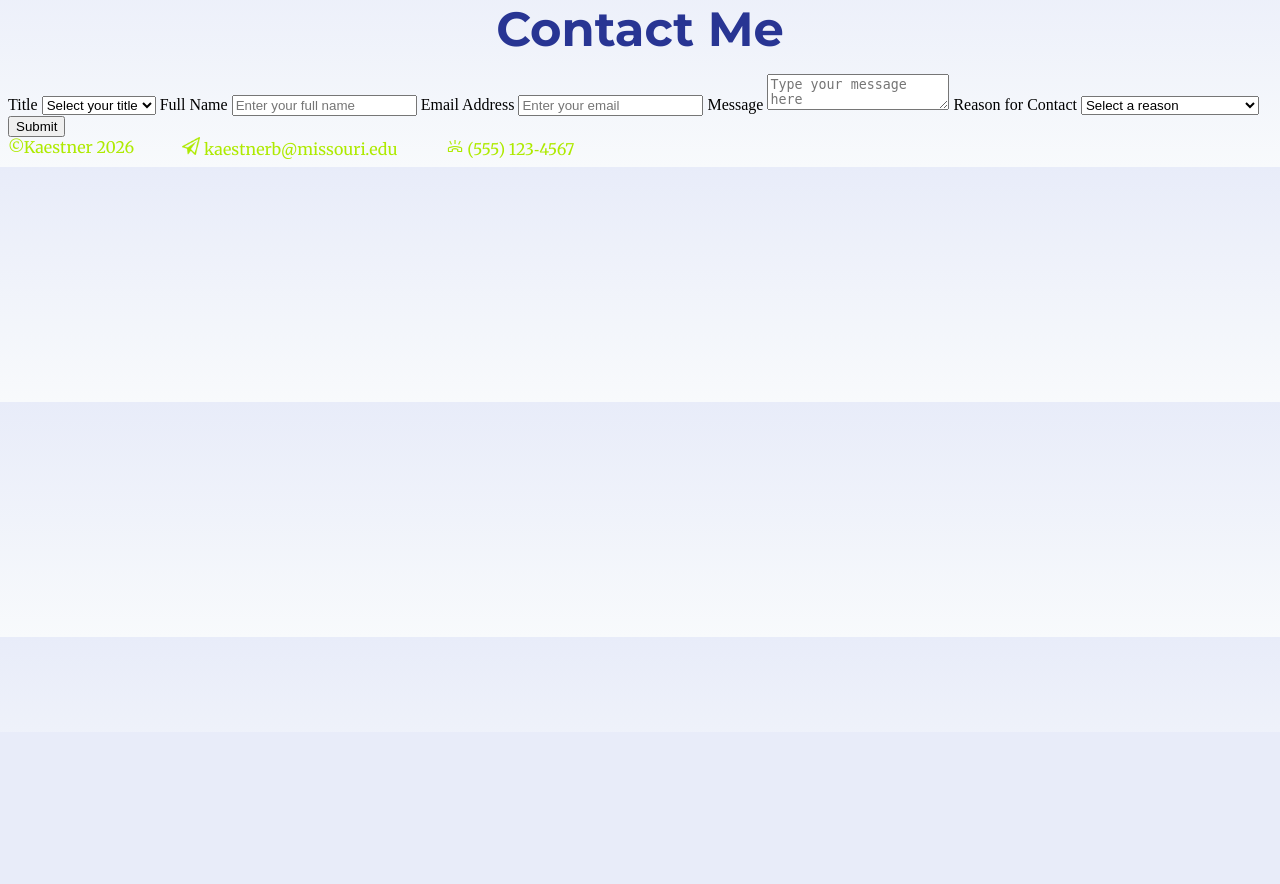
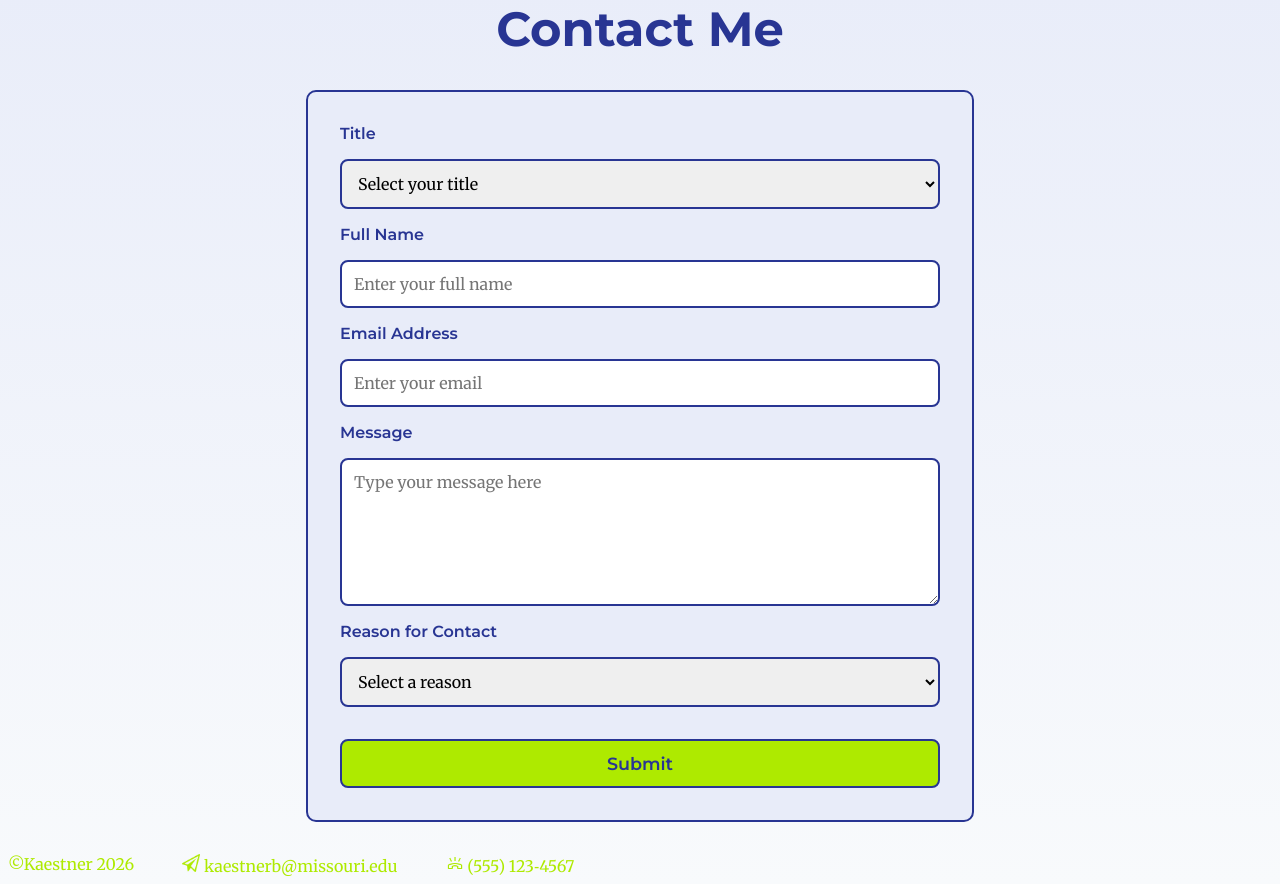
Before and after one commit to bmkxcf/bmkxcf.github.io, a PHP site: page /contact.html in a window 1280 px wide. Shown: the part 68-952 px from the top of the page. Before the commit the page ends 705 px from the top, so only its background shows below. Run offline with PHP 8.4, Linux system fonts and the light colour scheme.

Commit message:
Update style.css

```diff
--- a/webdevelopment/style.css
+++ b/webdevelopment/style.css
@@ -213,3 +213,45 @@ div a{
         all: unset;
     }
 }
+.contact-form {
+    display: flex;
+    flex-direction: column;
+    gap: 1rem;
+    max-width: 600px;
+    margin: 2rem auto;
+    padding: 2rem;
+    background-color: #E8ECF9;
+    border: 2px solid #283593;
+    border-radius: 10px;
+    font-family: 'Merriweather', sans-serif;
+}
+.contact-form label {
+    font-weight: 600;
+    color: #283593;
+    font-family: 'Montserrat', sans-serif;
+}
+.contact-form textarea, select, input {
+    padding: 0.75rem;
+    border: 2px solid #283593;
+    border-radius: 8px;
+    font-size: 1rem;
+    font-family: 'Merriweather', sans-serif;
+}
+.contact-form textarea {
+    min-height: 120px;
+}
+.submit-btn {
+    background-color: #AEEA00;
+    color: #283593;
+    padding: 0.75rem 1.5rem;
+    border: 2px solid #283593;
+    border-radius: 8px;
+    font-size: 1.1rem;
+    font-family: 'Montserrat', sans-serif;
+    font-weight: 600;
+    cursor: pointer;
+    margin-top: 1rem;
+}
+.submit-btn:hover {
+    background-color: #E8ECF9;
+}
```
